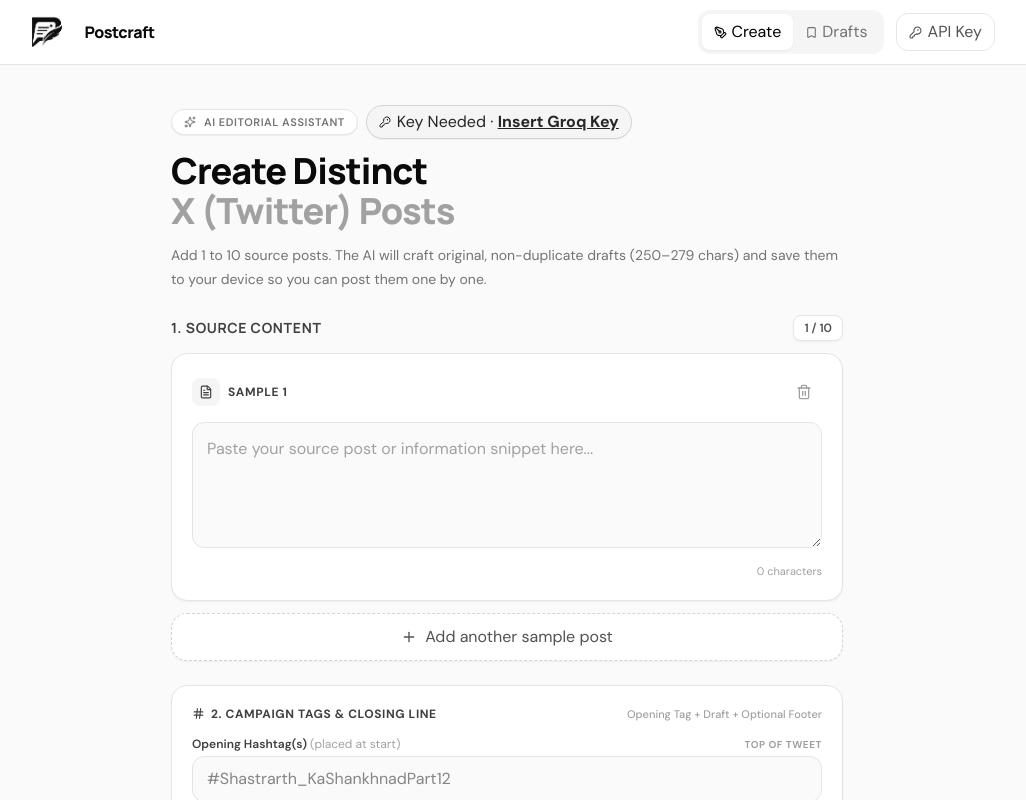
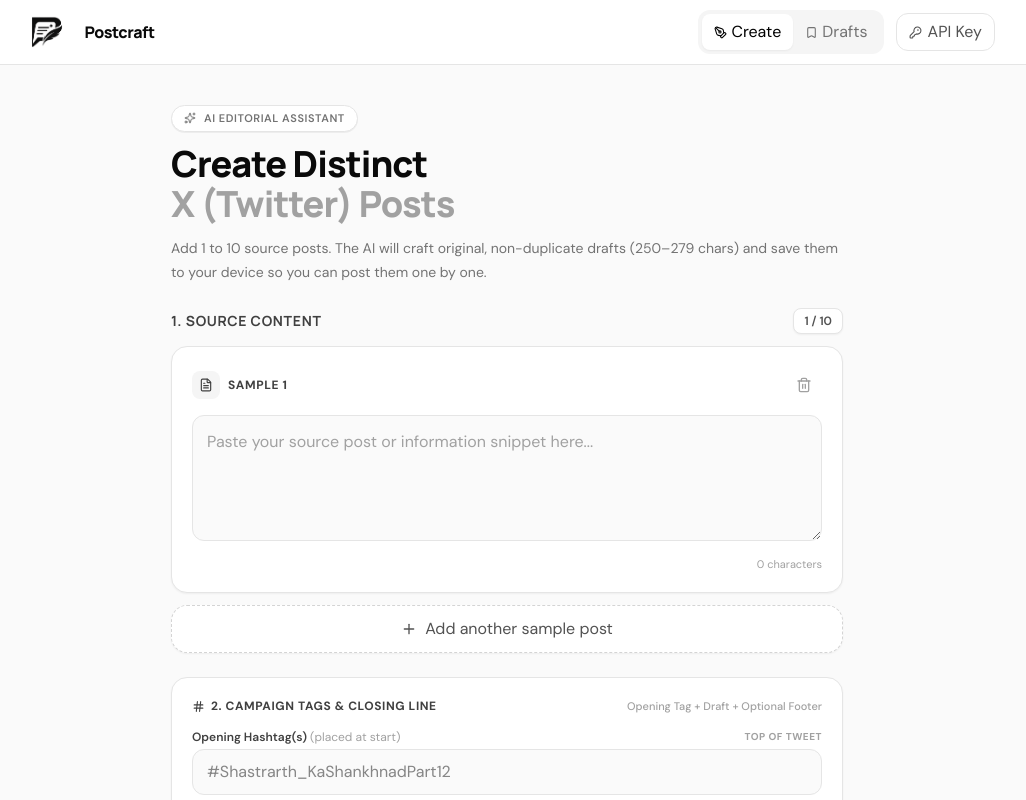
Before and after one commit to jmanish45/postcraft, a React (Vite) app in the folder frontend/: page / in a window 1280 px wide. Shown: the top 800 px of the page, without its empty margins (133-1159 px from the left). Built offline with nearby package versions, Linux system fonts and the light colour scheme.

Commit message:
ui: remove groq active badge and saved drafts notification card for clean minimal hero

```diff
--- a/frontend/src/App.jsx
+++ b/frontend/src/App.jsx
@@ -319,36 +319,9 @@ export default function App() {
           <div className="mx-auto max-w-2xl space-y-6 animate-in fade-in duration-200">
             {/* Hero Section */}
             <section className="space-y-3">
-              <div className="flex flex-wrap items-center gap-2">
-                <div className="inline-flex items-center gap-2 rounded-full border border-neutral-200 bg-white px-3 py-1 text-[11px] font-semibold uppercase tracking-wider text-neutral-500 shadow-2xs">
-                  <Sparkles size={12} />
-                  AI Editorial Assistant
-                </div>
-
-                {/* Live Groq Key Status Indicator */}
-                {hasStoredKey ? (
-                  <button
-                    type="button"
-                    onClick={() => setActiveTab("key")}
-                    className="inline-flex items-center gap-1.5 rounded-full border border-neutral-200 bg-white px-3 py-1 text-[11px] font-semibold text-neutral-700 hover:border-black transition shadow-2xs"
-                    title="Click to view or edit your saved Groq key"
-                  >
-                    <ShieldCheck size={12} className="text-emerald-600 stroke-[2.5]" />
-                    <span>Groq Key Active</span>
-                  </button>
-                ) : (
-                  <button
-                    type="button"
-                    onClick={() => setActiveTab("key")}
-                    className="inline-flex items-center gap-1.5 rounded-full border border-neutral-300 bg-neutral-100 px-3 py-1 text-[11px] font-semibold text-neutral-800 hover:bg-neutral-200 transition shadow-2xs"
-                    title="Click to insert your free Groq key"
-                  >
-                    <KeyRound size={12} className="text-neutral-900" />
-                    <span>
-                      Key Needed · <span className="underline font-bold">Insert Groq Key</span>
-                    </span>
-                  </button>
-                )}
+              <div className="inline-flex items-center gap-2 rounded-full border border-neutral-200 bg-white px-3 py-1 text-[11px] font-semibold uppercase tracking-wider text-neutral-500 shadow-2xs">
+                <Sparkles size={12} />
+                AI Editorial Assistant
               </div>
 
               <h1 className="font-heading text-3xl font-extrabold tracking-tight sm:text-4xl text-neutral-950">
@@ -361,36 +334,6 @@ export default function App() {
                 Add 1 to 10 source posts. The AI will craft original, non-duplicate
                 drafts (250–279 chars) and save them to your device so you can post them one by one.
               </p>
-
-              {/* Notice if old drafts exist from a previous session */}
-              {posts.length > 0 && (
-                <div className="flex flex-wrap items-center justify-between gap-2.5 rounded-xl border border-neutral-200 bg-neutral-100/70 p-3 text-xs">
-                  <span className="text-neutral-600">
-                    You have <span className="font-bold text-neutral-900">{posts.length}</span> saved drafts from earlier.
-                  </span>
-                  <div className="flex items-center gap-3">
-                    <button
-                      type="button"
-                      onClick={() => setActiveTab("posts")}
-                      className="font-bold text-black underline hover:text-neutral-700"
-                    >
-                      View Drafts
-                    </button>
-                    <span className="text-neutral-300">·</span>
-                    <button
-                      type="button"
-                      onClick={() => {
-                        if (window.confirm("Clear all previous drafts for a new day?")) {
-                          handleClearAll();
-                        }
-                      }}
-                      className="font-semibold text-neutral-600 underline hover:text-black"
-                    >
-                      Clear for New Day
-                    </button>
-                  </div>
-                </div>
-              )}
             </section>
 
             {/* LINEAR FORM:
```
